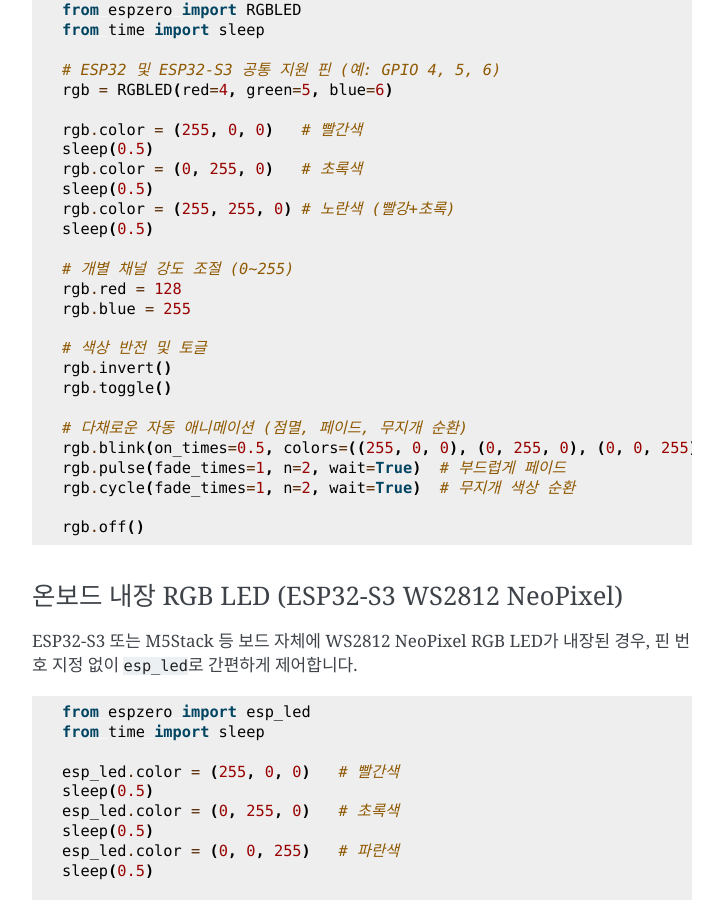
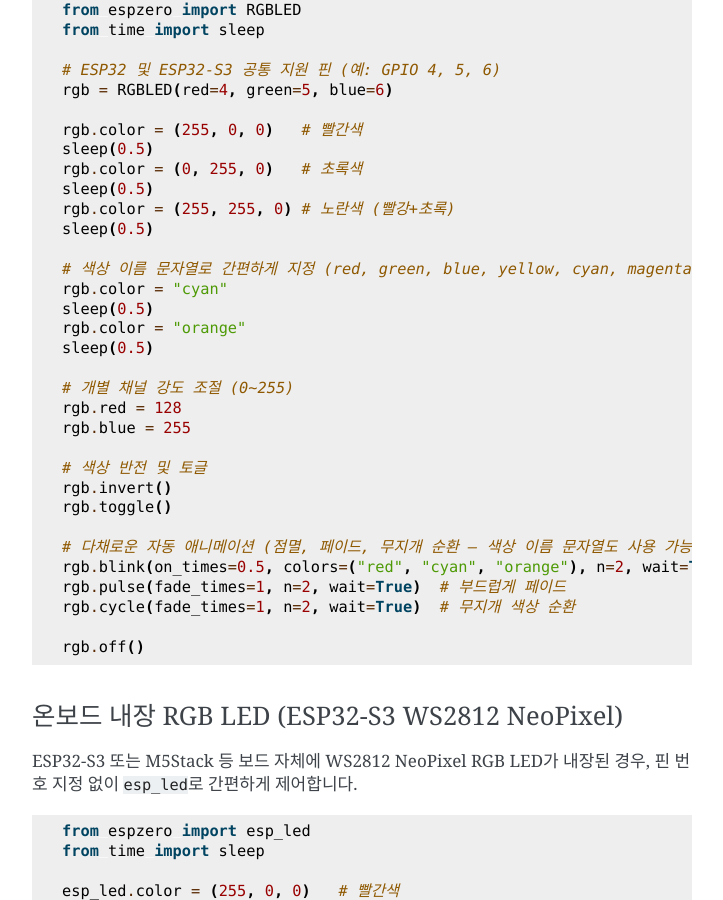
Before and after one commit to roboticsware/espzero, a Sphinx documentation site: the page built from docs/recipes.rst, in a window 1280 px wide and 900 px high, scrolled down 2384 px. Shown: the whole window, without its empty margins (388-1111 px from the left). Built offline with Sphinx 7.4.7, drawn with Linux system fonts in a browser that asks for light colours.

Commit message:
docs: document RGBLED named color string support across recipes and API docstrings

```diff
--- a/docs/recipes.rst
+++ b/docs/recipes.rst
@@ -91,6 +91,12 @@ RGB LED
     rgb.color = (255, 255, 0) # 노란색 (빨강+초록)
     sleep(0.5)
 
+    # 색상 이름 문자열로 간편하게 지정 (red, green, blue, yellow, cyan, magenta, purple, white, black, orange)
+    rgb.color = "cyan"
+    sleep(0.5)
+    rgb.color = "orange"
+    sleep(0.5)
+
     # 개별 채널 강도 조절 (0~255)
     rgb.red = 128
     rgb.blue = 255
@@ -99,8 +105,8 @@ RGB LED
     rgb.invert()
     rgb.toggle()
 
-    # 다채로운 자동 애니메이션 (점멸, 페이드, 무지개 순환)
-    rgb.blink(on_times=0.5, colors=((255, 0, 0), (0, 255, 0), (0, 0, 255)), n=2, wait=True)
+    # 다채로운 자동 애니메이션 (점멸, 페이드, 무지개 순환 — 색상 이름 문자열도 사용 가능)
+    rgb.blink(on_times=0.5, colors=("red", "cyan", "orange"), n=2, wait=True)
     rgb.pulse(fade_times=1, n=2, wait=True)  # 부드럽게 페이드
     rgb.cycle(fade_times=1, n=2, wait=True)  # 무지개 색상 순환
 
```
Also changed, not shown: _core.py (+12 -0 lines), docs/en/recipes.rst (+8 -2 lines), docs/uz/recipes.rst (+8 -2 lines).
